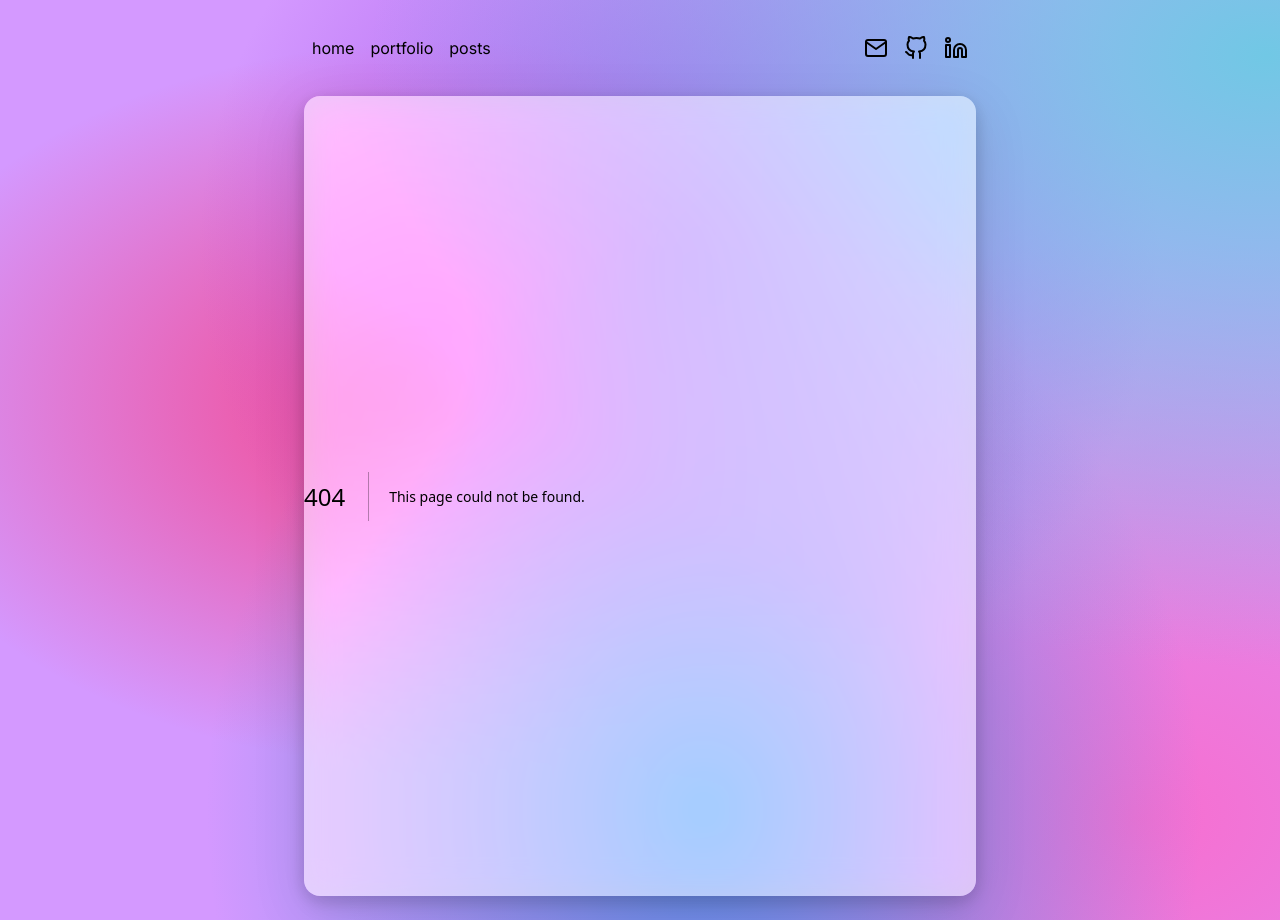
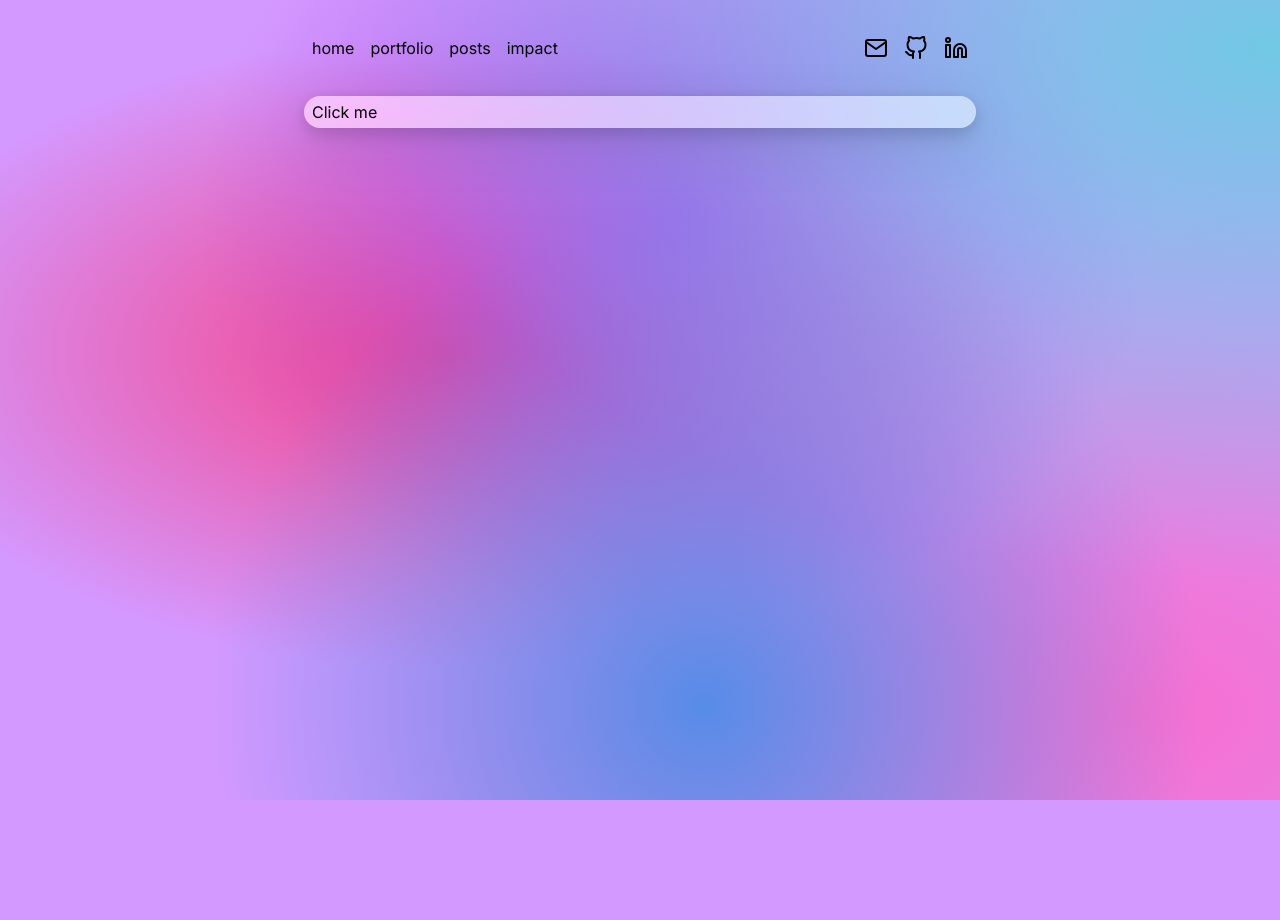
Before and after one commit to jrachelr/portfolio, a Next.js app: page /impact in a window 1280 px wide. Before the commit this address had no page. After the commit the page ends 800 px from the top, so only its background shows below. Built offline with nearby package versions, Linux system fonts and the light colour scheme.

Commit message:
added button

```diff
--- /dev/null
+++ b/app/impact/page.tsx
@@ -0,0 +1,16 @@
+"use client";
+import { sendGTMEvent } from "@next/third-parties/google";
+
+export default function Page() {
+  function handleClick() {
+    console.log("you clicked me");
+    sendGTMEvent({ event: "buttonClicked", value: "GTM event button clicked" });
+  }
+  return (
+    <section>
+      <div className="transition-all  dark:text-white no-underline hover:text-neutral-800 dark:hover:text-neutral-200 flex align-middle relative py-1 px-2">
+        <button onClick={handleClick}>Click me</button>
+      </div>
+    </section>
+  );
+}
--- a/components/Nav.tsx
+++ b/components/Nav.tsx
@@ -12,6 +12,7 @@ export default function Navbar() {
     "/posts": {
       name: "posts",
     },
+    "/impact": { name: "impact" },
   };
 
   const contactLinks = {
```
